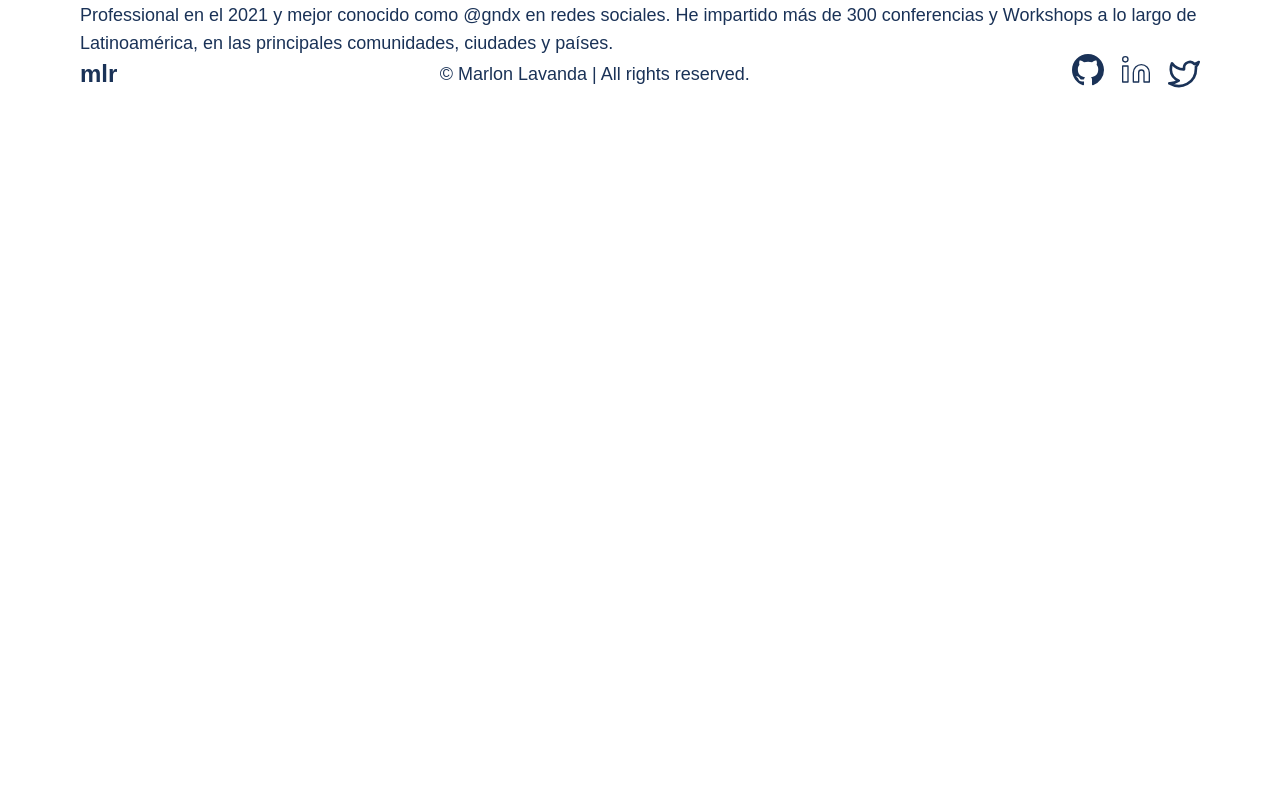
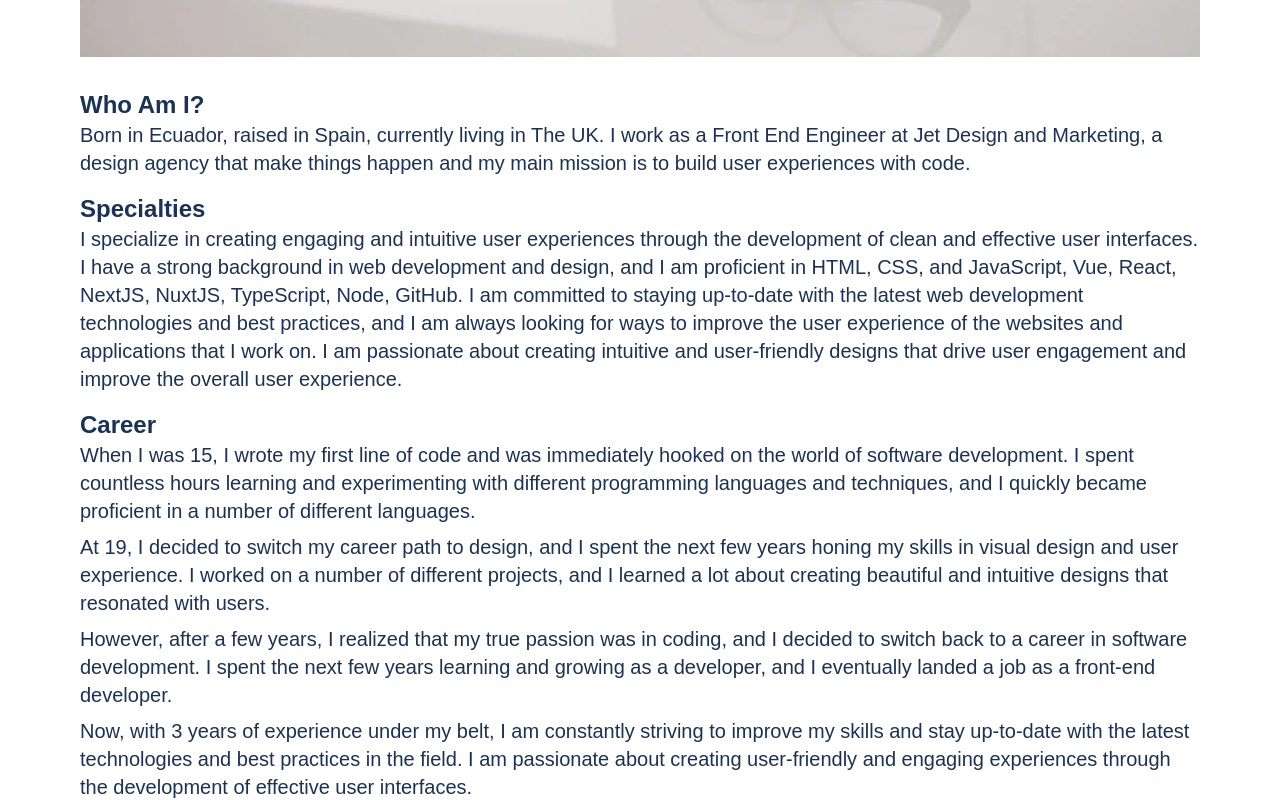
Before and after one commit to marlonlavanda/portfolio, a Next.js app: page /about in a window 1280 px wide. Shown: the part 860-1660 px from the top of the page. Before the commit the page ends 978 px from the top, so only its background shows below. Built offline with nearby package versions, Linux system fonts and the light colour scheme.

Commit message:
about page redaction

```diff
--- a/pages/about/index.js
+++ b/pages/about/index.js
@@ -1,14 +1,14 @@
 export default function About() {
   return (
-    <section className="w-screen max-w-full h-full lg:h-[90vh] xl:h-screen py-12 lg:py-0 md:py-16 xl:py-20 flex justify-center items-center">
+    <section className="w-screen max-w-full h-full  py-12 lg:py-0 md:py-16 xl:py-20 flex justify-center items-center">
       <div className="container px-6 md:px-12 xl:px-20 2xl:px-0 flex flex-col items-center">
-        <div>
-          <img src="https://fakeimg.pl/1536x644/1A3257/f0e7ec/" alt="" />
+        <div className="w-full max-w-6xl">
+          <img src="/about-page-cover.webp" alt="" />
         </div>
         <div className="mt-8 xl:max-w-6xl">
           <div className="mb-4">
-            <h3 className="font-bold text-2xl">Who Am I?</h3>
-            <p className="text-lg">
+            <h3 className="font-bold  text-2xl">Who Am I?</h3>
+            <p className="text-md lg:text-xl">
               Born in Ecuador, raised in Spain, currently living in The UK. I
               work as a Front End Engineer at Jet Design and Marketing, a design
               agency that make things happen and my main mission is to build
@@ -16,25 +16,48 @@ export default function About() {
             </p>
           </div>
           <div className="mb-4">
-            <h3 className="font-bold text-2xl">Especialidades</h3>
-            <p className="text-lg">
-              Soy un apasionado por las tecnologías Web, enseño programación con
-              JavaScript y Solidity. Web3 Builder & Ethereum Blockchain
-              Developer. JavaScript, Vue, React, NextJS, NuxtJS, TypeScript,
-              Node, GitHub.
+            <h3 className="font-bold text-2xl">Specialties</h3>
+            <p className="text-md lg:text-xl">
+              I specialize in creating engaging and intuitive user experiences
+              through the development of clean and effective user interfaces. I
+              have a strong background in web development and design, and I am
+              proficient in HTML, CSS, and JavaScript, Vue, React, NextJS,
+              NuxtJS, TypeScript, Node, GitHub. I am committed to staying
+              up-to-date with the latest web development technologies and best
+              practices, and I am always looking for ways to improve the user
+              experience of the websites and applications that I work on. I am
+              passionate about creating intuitive and user-friendly designs that
+              drive user engagement and improve the overall user experience.
             </p>
           </div>
           <div className="">
             <h3 className="font-bold text-2xl">Career</h3>
-            <p className="text-lg">
-              Desarrollador FrontEnd con más de 20 años de experiencia, creando
-              mi primera página web en el 2001, Actualmente Learning Engineer en
-              Platzi.com, Soy uno de los líderes de la comunidad de “Meta
-              Developers Circles” en Bogotá, Colombia, Nombrado Microsoft Most
-              Valuable Professional en el 2021 y mejor conocido como @gndx en
-              redes sociales. He impartido más de 300 conferencias y Workshops a
-              lo largo de Latinoamérica, en las principales comunidades,
-              ciudades y países.
+            <p className="text-md lg:text-xl mb-2">
+              When I was 15, I wrote my first line of code and was immediately
+              hooked on the world of software development. I spent countless
+              hours learning and experimenting with different programming
+              languages and techniques, and I quickly became proficient in a
+              number of different languages.
+            </p>
+            <p className="text-md lg:text-xl mb-2">
+              At 19, I decided to switch my career path to design, and I spent
+              the next few years honing my skills in visual design and user
+              experience. I worked on a number of different projects, and I
+              learned a lot about creating beautiful and intuitive designs that
+              resonated with users.
+            </p>
+            <p className="text-md lg:text-xl mb-2">
+              However, after a few years, I realized that my true passion was in
+              coding, and I decided to switch back to a career in software
+              development. I spent the next few years learning and growing as a
+              developer, and I eventually landed a job as a front-end developer.
+            </p>
+            <p className="text-md lg:text-xl">
+              Now, with 3 years of experience under my belt, I am constantly
+              striving to improve my skills and stay up-to-date with the latest
+              technologies and best practices in the field. I am passionate
+              about creating user-friendly and engaging experiences through the
+              development of effective user interfaces.
             </p>
           </div>
         </div>
```
Also changed, not shown: public/about-page-cover.webp (added).
